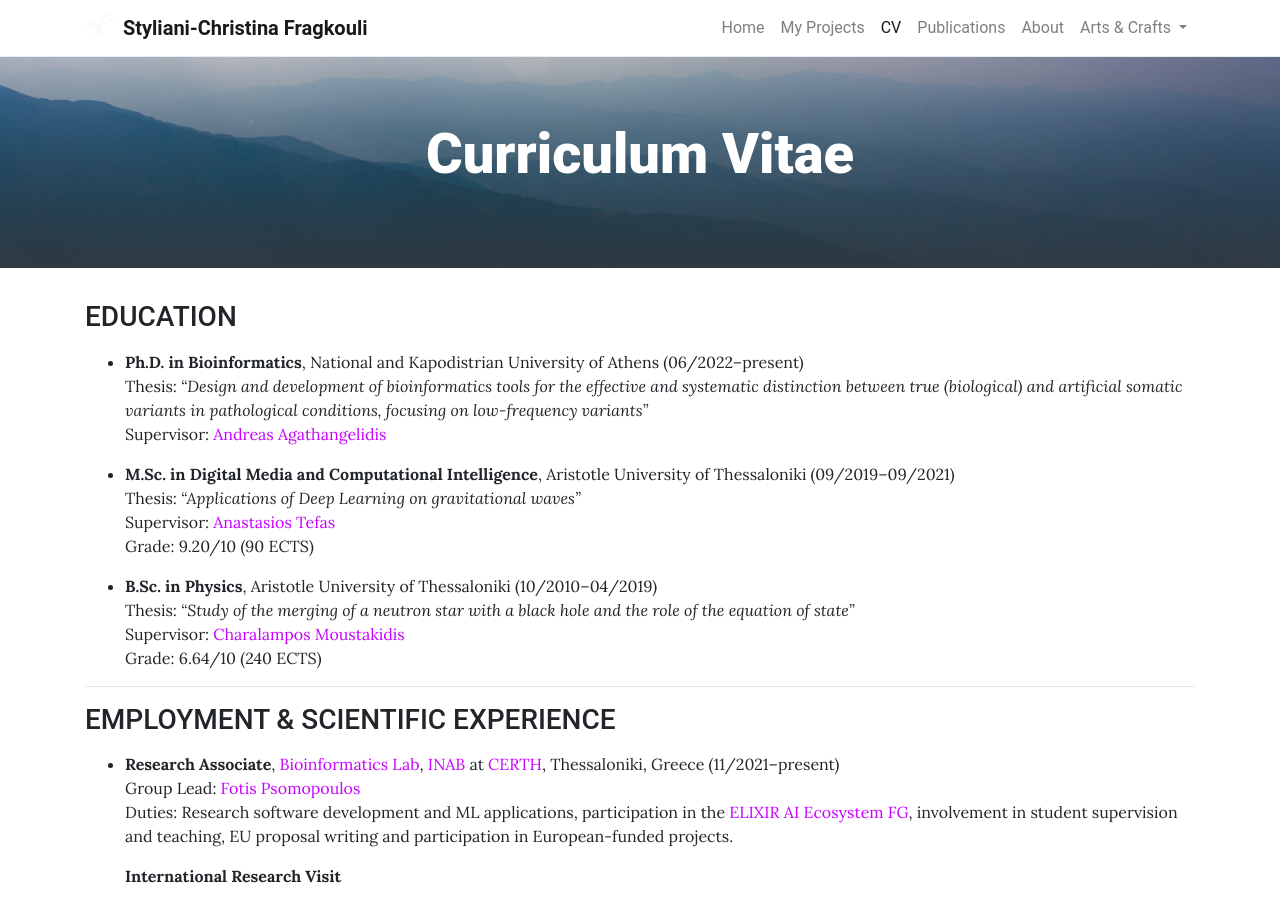
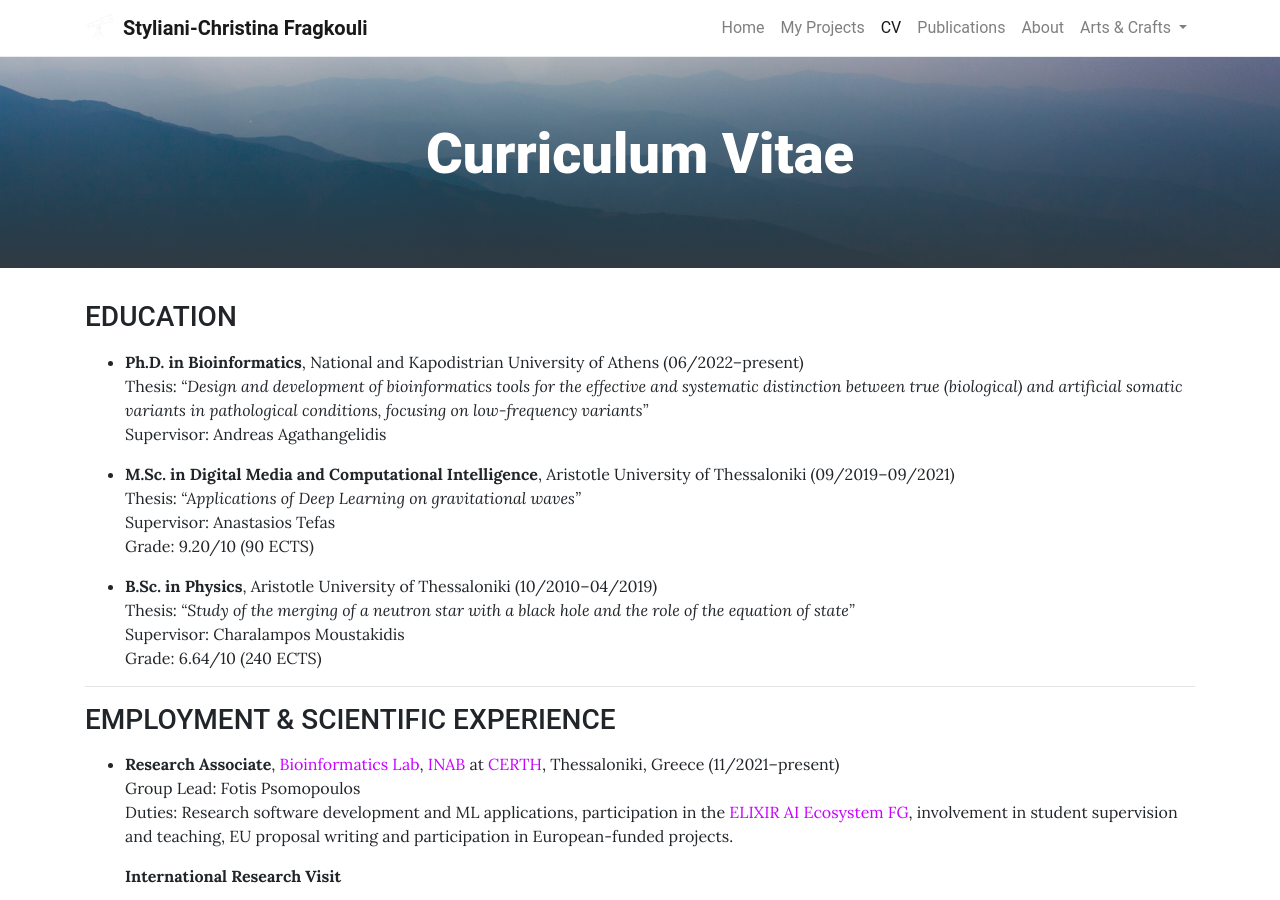
Before and after one commit to sfragkoul/sfragkoul.github.io, a Jekyll site: the page built from pages/CV.md, in a window 1280 px wide and 900 px high. Built offline with Jekyll 4.4.1, drawn with Linux system fonts in a browser that asks for light colours; some of the changed lines change nothing that is shown.

Commit message:
Update CV.md

```diff
--- a/pages/CV.md
+++ b/pages/CV.md
@@ -10,16 +10,16 @@ background: /assets/img/groupLogo/CV.jpg
 
 - **Ph.D. in Bioinformatics**, National and Kapodistrian University of Athens (06/2022–present)
   Thesis: *“Design and development of bioinformatics tools for the effective and systematic distinction between true (biological) and artificial somatic variants in pathological conditions, focusing on low-frequency variants”*
-  Supervisor: [Andreas Agathangelidis](https://scholar.google.com/citations?user=IhoRB4AAAAAJ&hl=en)
+  Supervisor: Andreas Agathangelidis
 
 - **M.Sc. in Digital Media and Computational Intelligence**, Aristotle University of Thessaloniki (09/2019–09/2021)
   Thesis: *"Applications of Deep Learning on gravitational waves"*
-  Supervisor: [Anastasios Tefas](https://scholar.google.com/citations?user=4stOS3YAAAAJ&hl=en)
+  Supervisor: Anastasios Tefas
   Grade: 9.20/10 (90 ECTS)
 
 - **B.Sc. in Physics**, Aristotle University of Thessaloniki (10/2010–04/2019)
   Thesis: *"Study of the merging of a neutron star with a black hole and the role of the equation of state"*
-  Supervisor: [Charalampos Moustakidis](https://scholar.google.com/citations?user=7qdKh78AAAAJ&hl=en)
+  Supervisor: Charalampos Moustakidis
   Grade: 6.64/10 (240 ECTS)
 
 ---
@@ -28,7 +28,7 @@ background: /assets/img/groupLogo/CV.jpg
 <p style="margin-bottom:15px"></p>
 
 - **Research Associate**, [Bioinformatics Lab](https://biodataanalysisgroup.github.io/), [INAB](https://inab.certh.gr/) at [CERTH](https://www.certh.gr/root.en.aspx), Thessaloniki, Greece (11/2021–present)
-  Group Lead: [Fotis Psomopoulos](https://scholar.google.gr/citations?user=Fp0LAqsAAAAJ&hl=en)
+  Group Lead: Fotis Psomopoulos
   Duties: Research software development and ML applications, participation in the [ELIXIR AI Ecosystem FG](https://elixir-europe.org/focus-groups/ai-ecosystem), involvement in student supervision and teaching, EU proposal writing and participation in European-funded projects.
 
   **International Research Visit**
```
